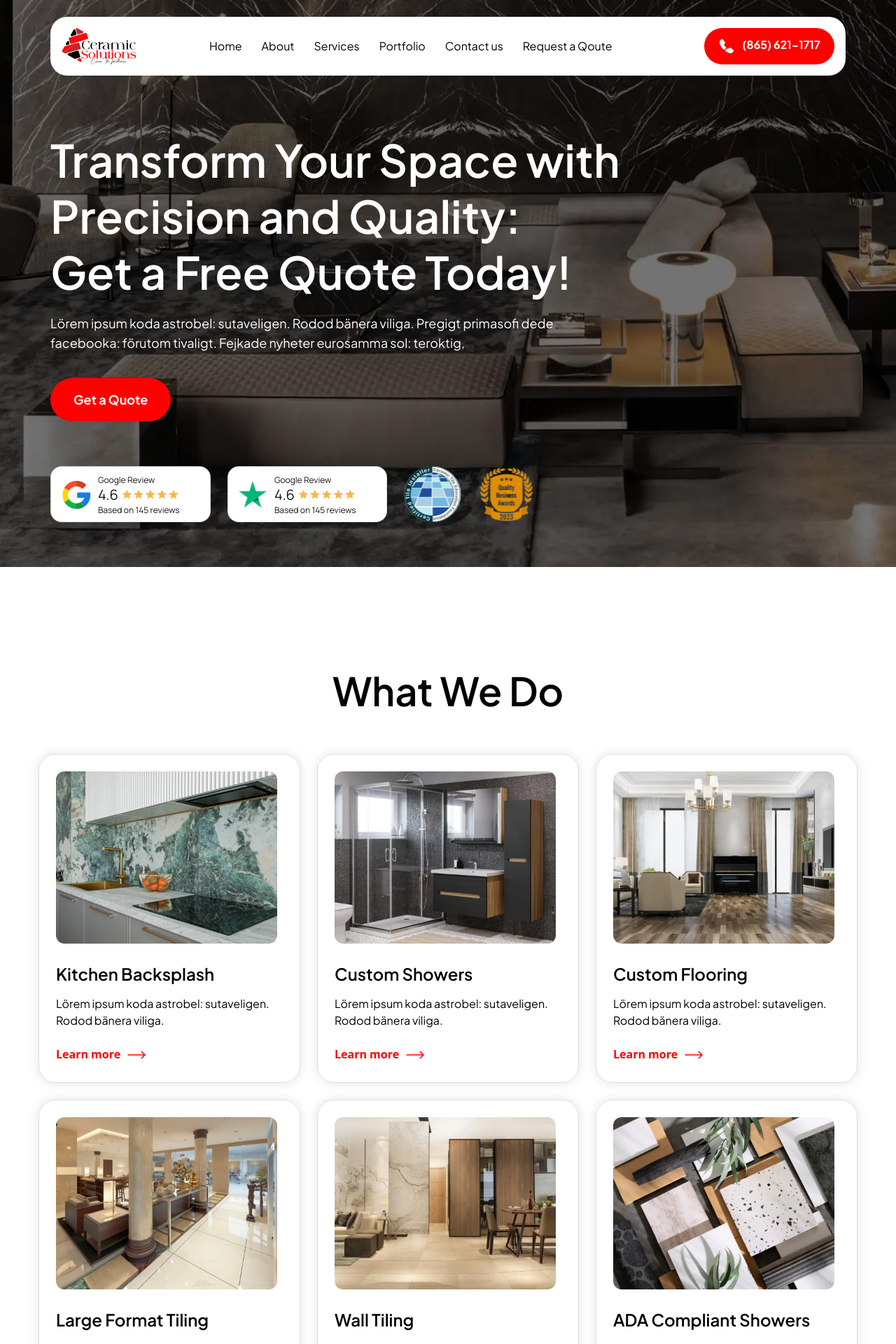
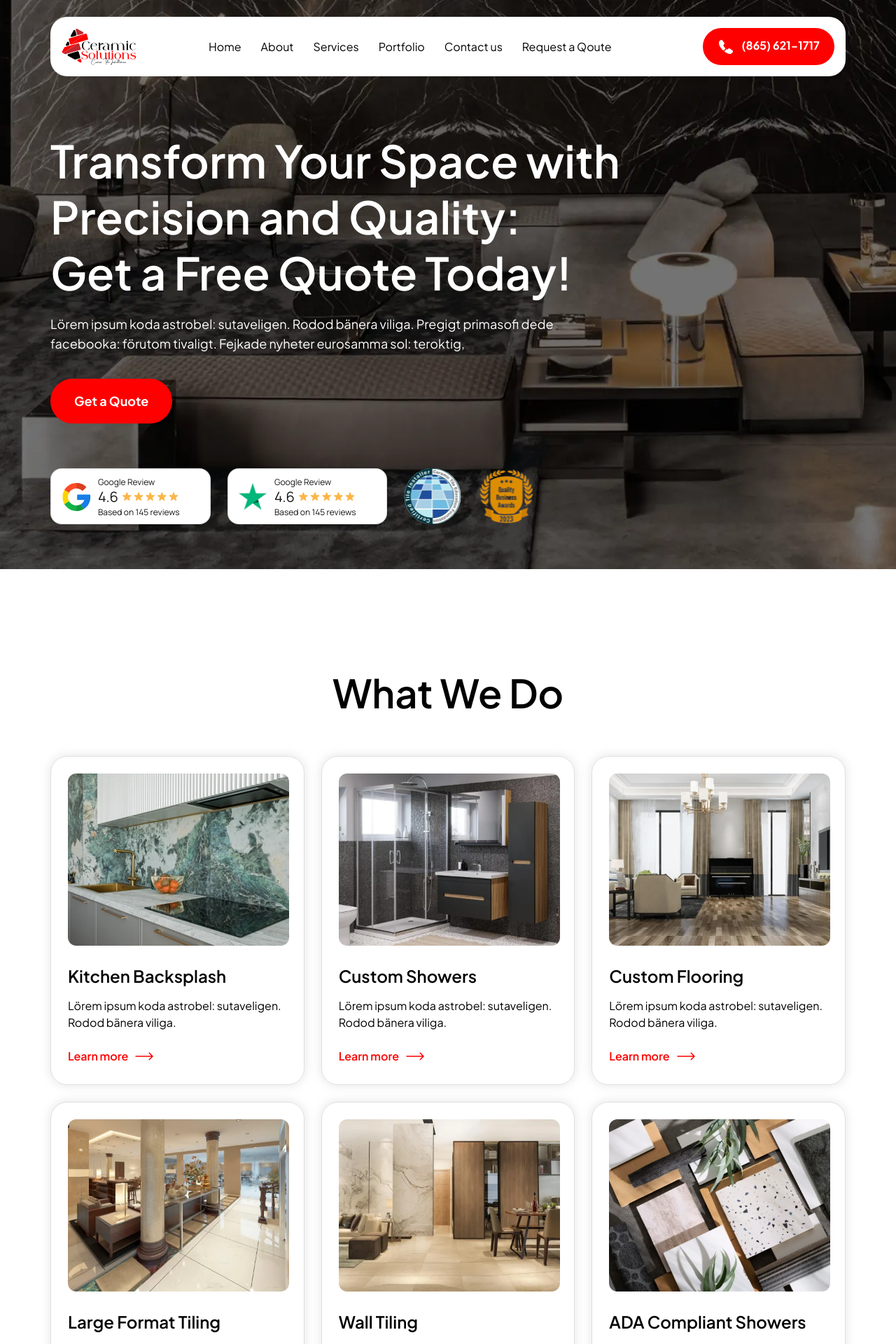
Before and after one commit to Gourav472/Ceramic-Solutions, a React (Create React App) app: page / in a window 1280 px wide. Shown: the top 1920 px of the page at 70% size. Built offline with nearby package versions, Linux system fonts and the light colour scheme.

Commit message:
what we do section aliignment changed

```diff
--- a/public/index.html
+++ b/public/index.html
@@ -13,12 +13,12 @@
   <meta name="title" content="Ceramic Solutions" />
   <meta name="description" content="Transform Your Space with Precision and Quality:Get a Free Quote Today!" />
   <meta property="og:type" content="website" />
-  <meta property="og:url" content="https://metatags.io/" />
+  <meta property="og:url" content="https://ceramic-solutions-uxal.vercel.app/" />
   <meta property="og:title" content="Ceramic Solutions" />
   <meta property="og:description" content="Transform Your Space with Precision and Quality:Get a Free Quote Today!" />
   <meta property="og:image" content="https://i.ibb.co/QPPWpY1/ceramic-solutions.png" />
   <meta property="twitter:card" content="summary_large_image" />
-  <meta property="twitter:url" content="https://metatags.io/" />
+  <meta property="twitter:url" content="https://ceramic-solutions-uxal.vercel.app/" />
   <meta property="twitter:title" content="Ceramic Solutions" />
   <meta property="twitter:description"
     content="Transform Your Space with Precision and Quality:Get a Free Quote Today!" />
--- a/src/common/CommonBtn.jsx
+++ b/src/common/CommonBtn.jsx
@@ -1,7 +1,7 @@
 import React from 'react'
 const CommonBtn = ({ButtonName, ButtonClass}) => {
     return (
-        <button className={`${ButtonClass} border-[1px] border-red hover:scale-95 py-4 duration-300 ease-linear lg:px-8 font-jakarta font-bold text-lg rounded-[56px]`}>{ButtonName}</button>
+        <button className={`${ButtonClass} border-[1px] border-red py-4 duration-300 ease-linear lg:px-8 font-jakarta font-bold text-lg rounded-[56px]`}>{ButtonName}</button>
     )
 }
 export default CommonBtn
--- a/src/common/CommonHeading.jsx
+++ b/src/common/CommonHeading.jsx
@@ -1,7 +1,7 @@
 import React from 'react'
 const CommonHeading = ({ HeadingClass, HeadingName }) => {
     return (
-        <h2 className={`font-jakarta font-semibold text-custom-2xl leading-10 sm:text-4xl md:text-5xl md:leading-[55px] lg:text-[52px] lg:leading-[60px] xl:text-custom-3xl xl:leading-[70px] text-center text-black ${HeadingClass}`}>{HeadingName}</h2>
+        <h2 className={`font-jakarta font-semibold capitalize text-custom-2xl leading-10 sm:text-4xl md:text-5xl md:leading-[55px] lg:text-[52px] lg:leading-[60px] xl:text-custom-3xl xl:leading-[70px] text-center text-black ${HeadingClass}`}>{HeadingName}</h2>
     )
 }
 export default CommonHeading
--- a/src/common/Icons.jsx
+++ b/src/common/Icons.jsx
@@ -11,9 +11,9 @@ const Icon = ({ iconName, className }) => {
             </svg>
         ),
         Phone: (
-            <svg width="24" height="24" viewBox="0 0 24 24" fill="none" xmlns="http://www.w3.org/2000/svg">
-                <path d="M11.05 14.95L9.2 16.8C8.81 17.19 8.19 17.19 7.79 16.81C7.68 16.7 7.57 16.6 7.46 16.49C6.43 15.45 5.5 14.36 4.67 13.22C3.85 12.08 3.19 10.94 2.71 9.81C2.24 8.67 2 7.58 2 6.54C2 5.86 2.12 5.21 2.36 4.61C2.6 4 2.98 3.44 3.51 2.94C4.15 2.31 4.85 2 5.59 2C5.87 2 6.15 2.06 6.4 2.18C6.66 2.3 6.89 2.48 7.07 2.74L9.39 6.01C9.57 6.26 9.7 6.49 9.79 6.71C9.88 6.92 9.93 7.13 9.93 7.32C9.93 7.56 9.86 7.8 9.72 8.03C9.59 8.26 9.4 8.5 9.16 8.74L8.4 9.53C8.29 9.64 8.24 9.77 8.24 9.93C8.24 10.01 8.25 10.08 8.27 10.16C8.3 10.24 8.33 10.3 8.35 10.36C8.53 10.69 8.84 11.12 9.28 11.64C9.73 12.16 10.21 12.69 10.73 13.22C10.83 13.32 10.94 13.42 11.04 13.52C11.44 13.91 11.45 14.55 11.05 14.95Z" fill="white" />
-                <path d="M21.9701 18.33C21.9701 18.61 21.9201 18.9 21.8201 19.18C21.7901 19.26 21.7601 19.34 21.7201 19.42C21.5501 19.78 21.3301 20.12 21.0401 20.44C20.5501 20.98 20.0101 21.37 19.4001 21.62C19.3901 21.62 19.3801 21.63 19.3701 21.63C18.7801 21.87 18.1401 22 17.4501 22C16.4301 22 15.3401 21.76 14.1901 21.27C13.0401 20.78 11.8901 20.12 10.7501 19.29C10.3601 19 9.9701 18.71 9.6001 18.4L12.8701 15.13C13.1501 15.34 13.4001 15.5 13.6101 15.61C13.6601 15.63 13.7201 15.66 13.7901 15.69C13.8701 15.72 13.9501 15.73 14.0401 15.73C14.2101 15.73 14.3401 15.67 14.4501 15.56L15.2101 14.81C15.4601 14.56 15.7001 14.37 15.9301 14.25C16.1601 14.11 16.3901 14.04 16.6401 14.04C16.8301 14.04 17.0301 14.08 17.2501 14.17C17.4701 14.26 17.7001 14.39 17.9501 14.56L21.2601 16.91C21.5201 17.09 21.7001 17.3 21.8101 17.55C21.9101 17.8 21.9701 18.05 21.9701 18.33Z" fill="white" />
+            <svg className="group-hover:fill-red duration-300 ease-linear" width="24" height="24" viewBox="0 0 24 24" fill="none" xmlns="http://www.w3.org/2000/svg">
+                <path className="group-hover:fill-red duration-300 ease-linear" d="M11.05 14.95L9.2 16.8C8.81 17.19 8.19 17.19 7.79 16.81C7.68 16.7 7.57 16.6 7.46 16.49C6.43 15.45 5.5 14.36 4.67 13.22C3.85 12.08 3.19 10.94 2.71 9.81C2.24 8.67 2 7.58 2 6.54C2 5.86 2.12 5.21 2.36 4.61C2.6 4 2.98 3.44 3.51 2.94C4.15 2.31 4.85 2 5.59 2C5.87 2 6.15 2.06 6.4 2.18C6.66 2.3 6.89 2.48 7.07 2.74L9.39 6.01C9.57 6.26 9.7 6.49 9.79 6.71C9.88 6.92 9.93 7.13 9.93 7.32C9.93 7.56 9.86 7.8 9.72 8.03C9.59 8.26 9.4 8.5 9.16 8.74L8.4 9.53C8.29 9.64 8.24 9.77 8.24 9.93C8.24 10.01 8.25 10.08 8.27 10.16C8.3 10.24 8.33 10.3 8.35 10.36C8.53 10.69 8.84 11.12 9.28 11.64C9.73 12.16 10.21 12.69 10.73 13.22C10.83 13.32 10.94 13.42 11.04 13.52C11.44 13.91 11.45 14.55 11.05 14.95Z" fill="white" />
+                <path className="group-hover:fill-red duration-300 ease-linear" d="M21.9701 18.33C21.9701 18.61 21.9201 18.9 21.8201 19.18C21.7901 19.26 21.7601 19.34 21.7201 19.42C21.5501 19.78 21.3301 20.12 21.0401 20.44C20.5501 20.98 20.0101 21.37 19.4001 21.62C19.3901 21.62 19.3801 21.63 19.3701 21.63C18.7801 21.87 18.1401 22 17.4501 22C16.4301 22 15.3401 21.76 14.1901 21.27C13.0401 20.78 11.8901 20.12 10.7501 19.29C10.3601 19 9.9701 18.71 9.6001 18.4L12.8701 15.13C13.1501 15.34 13.4001 15.5 13.6101 15.61C13.6601 15.63 13.7201 15.66 13.7901 15.69C13.8701 15.72 13.9501 15.73 14.0401 15.73C14.2101 15.73 14.3401 15.67 14.4501 15.56L15.2101 14.81C15.4601 14.56 15.7001 14.37 15.9301 14.25C16.1601 14.11 16.3901 14.04 16.6401 14.04C16.8301 14.04 17.0301 14.08 17.2501 14.17C17.4701 14.26 17.7001 14.39 17.9501 14.56L21.2601 16.91C21.5201 17.09 21.7001 17.3 21.8101 17.55C21.9101 17.8 21.9701 18.05 21.9701 18.33Z" fill="white" />
             </svg>
 
         ),
--- a/src/components/Header.jsx
+++ b/src/components/Header.jsx
@@ -37,7 +37,7 @@ const Header = () => {
         <div className="flex justify-between items-center bg-white p-[14px_22px_14px_14px] lg:p-4 rounded-3xl ">
           <a className='max-sm:max-w-[97px]' href="/"><img src={ceramicLogo} alt="logo" /></a>
           <ul
-            className={`flex flex-col lg:flex-row items-center gap-[20px] lg:gap-[28px] max-lg:fixed max-lg:justify-center custom_duration top-0 max-lg:-right-full max-lg:bg-white max-lg:z-[90] max-lg:h-screen max-lg:w-full ${show ? "" : " !right-0"
+            className={`flex flex-col lg:flex-row items-center gap-7 lg:gap-5 xl:gap-7 max-lg:fixed max-lg:justify-center custom_duration top-0 max-lg:-right-full max-lg:bg-white max-lg:z-[90] max-lg:h-screen max-lg:w-full ${show ? "" : " !right-0"
               }`}
           >
             {NAV_ITEMS_DATA.map((item, index) => (
@@ -51,11 +51,11 @@ const Header = () => {
                 </a>
               </li>
             ))}
-            <li><a href='callto:(865) 621-1717' className='lg:hidden font-jakarta font-bold text-base leading-5 text-white flex gap-[10px] bg-red p-[14px_20px] rounded-[56px] custom_duration hover:scale-95'><span><Icon iconName="Phone" /></span>(865) 621-1717</a>
+            <li><a className='lg:hidden font-jakarta font-bold text-xl leading-6 text-white flex gap-[10px] bg-red p-[12.5px_19px] rounded-[56px] custom_duration hover:scale-95'><span><Icon iconName="Phone" /></span>(865) 621-1717</a>
             </li>
           </ul>
           <div className="flex items-center sm:gap-6 gap-3">
-            <a href='callto:(865) 621-1717' className='max-lg:hidden font-jakarta font-bold text-base leading-5 text-white flex gap-[10px] bg-red p-[14px_20px] rounded-[56px] custom_duration hover:scale-95'><span><Icon iconName="Phone" /></span>(865) 621-1717</a>
+            <a> <button className='max-lg:hidden font-jakarta font-bold text-base leading-5 text-white flex gap-[10px] hover:bg-transparent hover:border-red border-[2px] border-transparent bg-red p-[12.5px_19px] rounded-[56px] hover:text-red group custom_duration'><span><Icon iconName="Phone" /></span>(865) 621-1717</button></a>
             <div
               className={`cursor-pointer relative z-[100] lg:hidden ${show ? "" : "cross"}`}
               onClick={() => setShow(!show)}>
--- a/src/components/Hero.jsx
+++ b/src/components/Hero.jsx
@@ -15,7 +15,7 @@ const Hero = () => {
                     <p className='max-w-[742px] text-white font-jakarta font-normal text-base lg:text-[18px] leading-[25px] lg:leading-7 pt-4 md:pt-5'>Lörem ipsum koda astrobel: sutaveligen. Rodod bänera viliga. Pregigt primasofi dede facebooka: förutom tivaligt. Fejkade nyheter eurosamma sol: teroktig,</p>
                 </div>
                 <div className='pt-7 md:pt-9'>
-                    <CommonBtn ButtonName="Get a Quote" ButtonClass="bg-red max-lg:px-8 text-white hover:" />
+                    <CommonBtn ButtonName="Get a Quote" ButtonClass="bg-red max-lg:px-8 text-white hover:bg-white border-[2px] hover:text-red" />
                 </div>
                 <div className='flex flex-wrap items-center gap-6 pt-[64px]'>
                     <div className='bg-white rounded-2xl border-[0.83px] flex items-center gap-[10px] p-[8px_45px_6px_16px] border-gray max-w-[229px] w-full min-h-[80px]'>
--- a/src/components/WhatWeDo.jsx
+++ b/src/components/WhatWeDo.jsx
@@ -43,7 +43,7 @@ const WhatWeDo = () => {
     };
     return (
         <div id='about' className='pt-[76px] pb-[90px] md:py-[140.5px]'>
-            <div className='container px-[7px]'>
+            <div className='container max-md:px-[7px]'>
                 <CommonHeading HeadingName="What We Do" />
                 <div className='max-lg:hidden flex flex-wrap flex-row -mx-3 pt-8'>
                     {WHAT_DO_CARDS.map((index) => (
@@ -52,9 +52,9 @@ const WhatWeDo = () => {
                                 <img className='pointer-events-none max-w-[316px] xl:w-[316px] xl:h-[246px] w-full' src={index.image} alt={index.image} />
                                 <p className='font-jakarta font-semibold text-xl xl:text-2xl leading-7 xl:leading-[38px] text-black pt-6'>{index.heading}</p>
                                 <p className='font-jakarta font-normal text-base leading-6 text-black pt-3'>Lörem ipsum koda astrobel: sutaveligen. Rodod bänera viliga.</p>
-                                <a href='#learn' className='flex w-fit gap-[10px] mt-6 items-center ont-jakarta font-semibold text-base leading-6 text-red'>
+                                <a href='#learn' className='flex w-fit gap-[10px] mt-6 items-center custom_duration group font-jakarta font-semibold text-base leading-6 text-red'>
                                     Learn more
-                                    <Icon iconName="RightIcon" className="mt-0.5" />
+                                    <Icon iconName="RightIcon" className="group-hover:translate-x-1" />
                                 </a>
                             </div>
                         </div>
@@ -67,7 +67,7 @@ const WhatWeDo = () => {
                                 <img className='max-sm:w-[294px] max-sm:h-[246px] sm:max-w-[294px] sm:w-full pointer-events-none' src={index.image} alt={index.image} />
                                 <p className='font-jakarta font-semibold text-xl leading-8 text-black pt-6'>{index.heading}</p>
                                 <p className='font-jakarta font-normal text-sm leading-[22px] text-black pt-3'>Lörem ipsum koda astrobel: sutaveligen. Rodod bänera viliga.</p>
-                                <a href='#learn' className='flex w-fit gap-[10px] mt-6 items-center ont-jakarta font-semibold text-base leading-6 text-red'>
+                                <a href='#learn' className='flex w-fit gap-[10px] mt-6 items-center font-jakarta font-semibold text-base leading-6 text-red'>
                                     Learn more
                                     <Icon iconName="RightIcon" className="mt-0.5" />
                                 </a>
--- a/src/index.css
+++ b/src/index.css
@@ -7,7 +7,7 @@
 
 @layer components {
     .navitems {
-        @apply font-jakarta font-normal text-base leading-6 text-black;
+        @apply font-jakarta font-normal text-xl custom_duration hover:text-red lg:text-base leading-6 text-black;
     }
 
     .nav-toggle-items {
```
